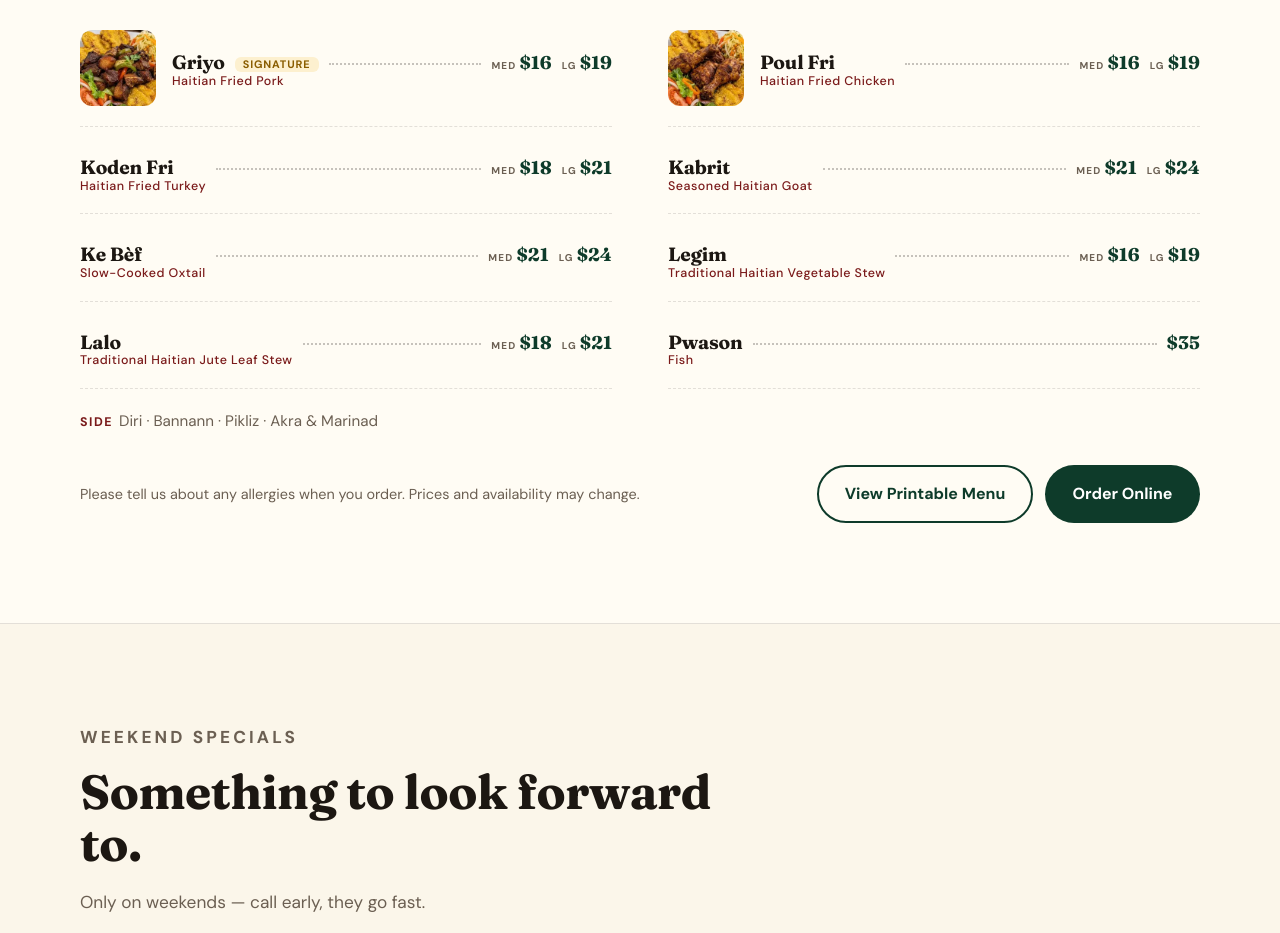
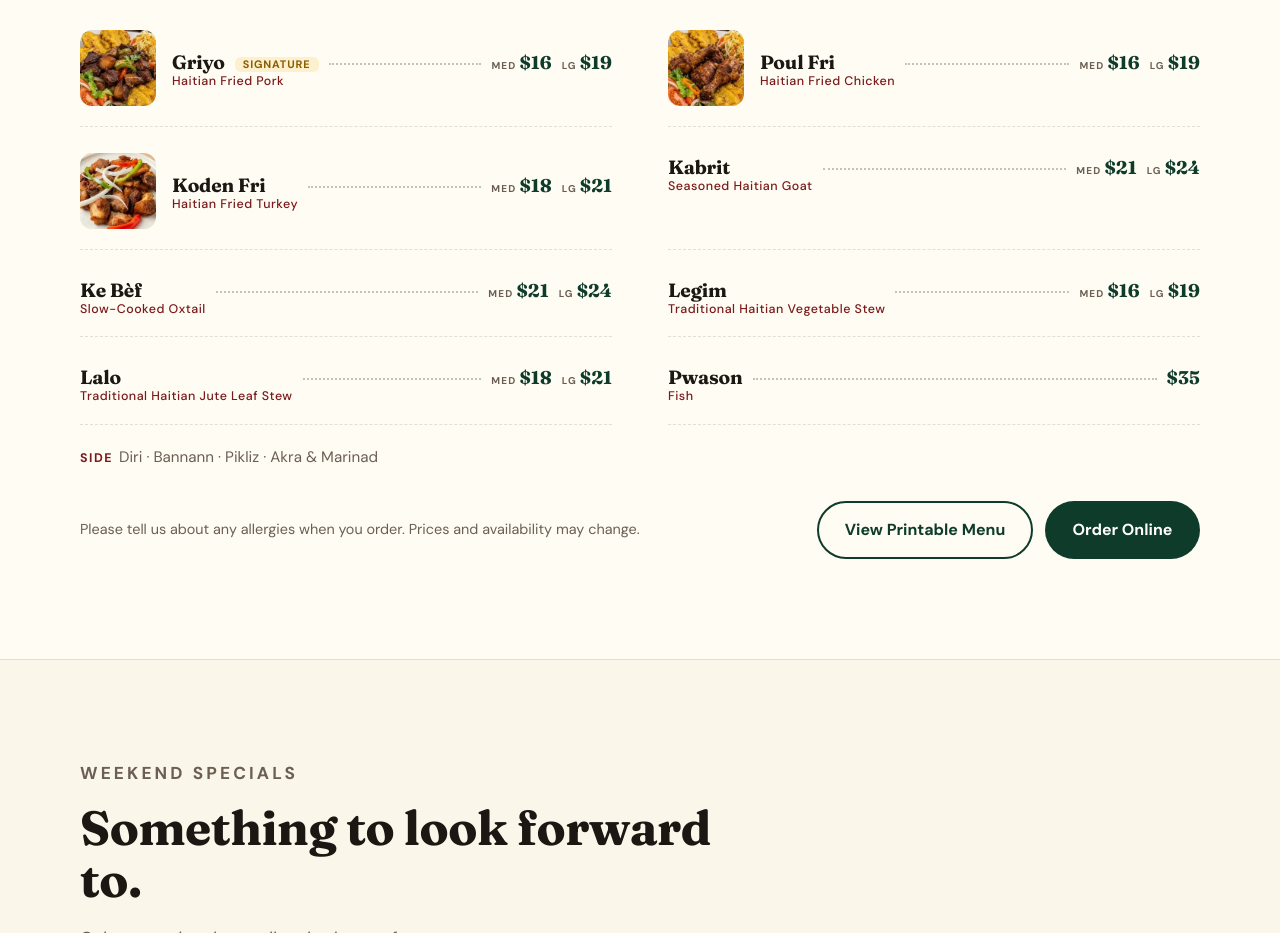
Before and after one commit to obanex/chevalier-caribbean, a plain HTML site: page index.html in a window 1280 px wide. Shown: the part 2300-3233 px from the top of the page. Drawn offline with Linux system fonts and the light colour scheme.

Commit message:
Add a koden fri photo thumbnail to the menu
Co-Authored-By: Claude Opus 5.5 <noreply@anthropic.com>

```diff
--- a/index.html
+++ b/index.html
@@ -450,7 +450,7 @@
         </div>
         <div class="dish has-photo"><img class="dish-photo" src="griyo-thumb.webp" alt="Griyo plate" width="200" height="200" loading="lazy"><div class="dish-body"><div class="dish-top"><h3>Griyo <span class="tag fav">Signature</span><small>Haitian Fried Pork</small></h3><span class="dots"></span><span class="price"><small>Med</small>$16<small>Lg</small>$19</span></div></div></div>
         <div class="dish has-photo"><img class="dish-photo" src="poul-fri-thumb.webp" alt="Poul fri plate" width="200" height="200" loading="lazy"><div class="dish-body"><div class="dish-top"><h3>Poul Fri<small>Haitian Fried Chicken</small></h3><span class="dots"></span><span class="price"><small>Med</small>$16<small>Lg</small>$19</span></div></div></div>
-        <div class="dish"><div class="dish-top"><h3>Koden Fri<small>Haitian Fried Turkey</small></h3><span class="dots"></span><span class="price"><small>Med</small>$18<small>Lg</small>$21</span></div></div>
+        <div class="dish has-photo"><img class="dish-photo" src="koden-fri-thumb.webp" alt="Koden fri plate" width="200" height="200" loading="lazy"><div class="dish-body"><div class="dish-top"><h3>Koden Fri<small>Haitian Fried Turkey</small></h3><span class="dots"></span><span class="price"><small>Med</small>$18<small>Lg</small>$21</span></div></div></div>
         <div class="dish"><div class="dish-top"><h3>Kabrit<small>Seasoned Haitian Goat</small></h3><span class="dots"></span><span class="price"><small>Med</small>$21<small>Lg</small>$24</span></div></div>
         <div class="dish"><div class="dish-top"><h3>Ke Bèf<small>Slow-Cooked Oxtail</small></h3><span class="dots"></span><span class="price"><small>Med</small>$21<small>Lg</small>$24</span></div></div>
         <div class="dish"><div class="dish-top"><h3>Legim<small>Traditional Haitian Vegetable Stew</small></h3><span class="dots"></span><span class="price"><small>Med</small>$16<small>Lg</small>$19</span></div></div>
```
Also changed, not shown: koden-fri-thumb.webp (added), 1 other file.
